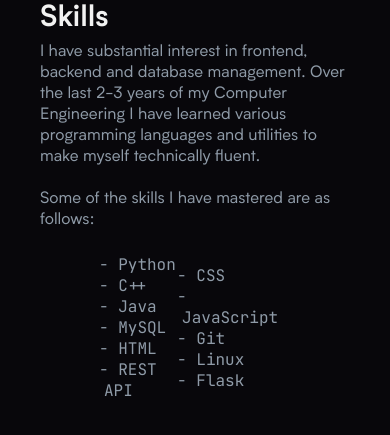
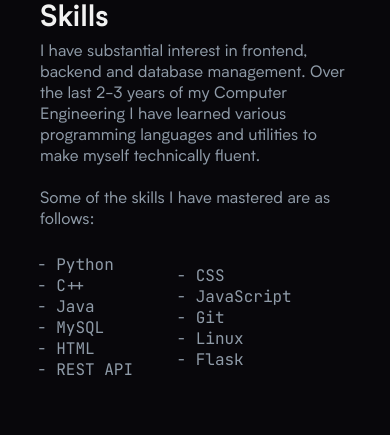
Before and after one commit to adivaste/Portfolio, a Flask app: page /about in a window 390 px wide. Shown: the part 619-1054 px from the top of the page. Run offline with Flask 2, Linux system fonts and the light colour scheme; some web fonts are replaced.

Commit message:
Modified responsive design

```diff
--- a/static/about.css
+++ b/static/about.css
@@ -157,4 +157,7 @@ ul.dashed>li:before {
             font-family: "Biotif-Regular";
             min-width: 300px;
       }
+      table{
+            width: 100%;
+      }
 }
```
